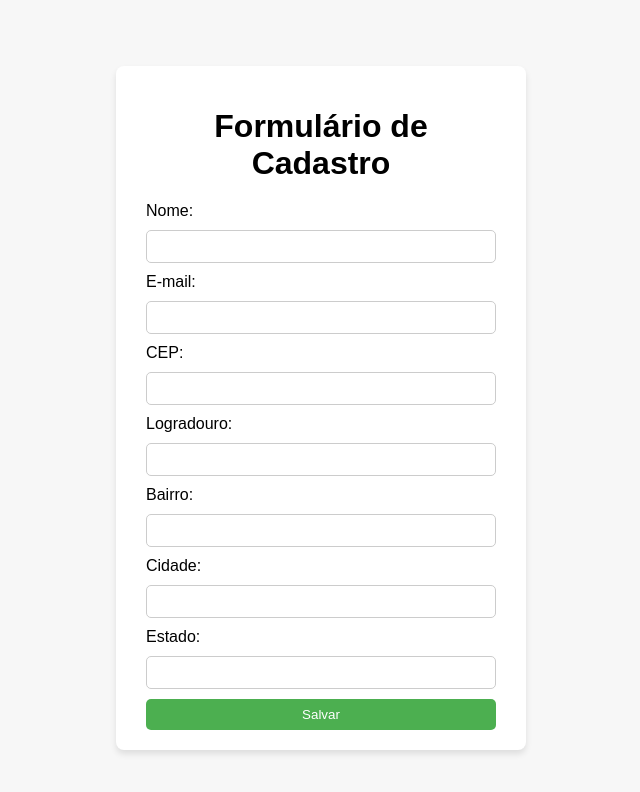
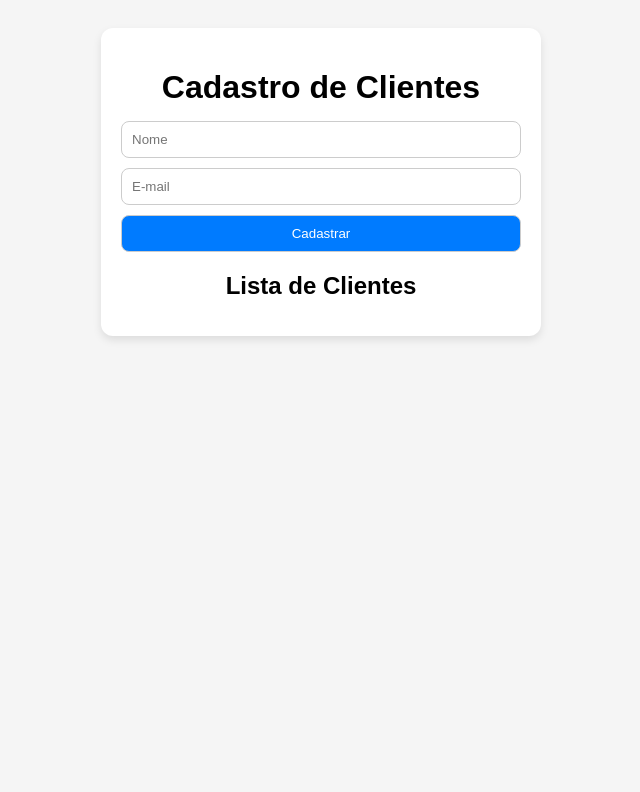
Before and after one commit to LipeLuce/buscarCEP, a plain HTML site: page index.html in a window 1280 px wide. Shown: the whole page, without its empty margins (319-959 px from the left). Drawn offline with Linux system fonts and the light colour scheme.

Commit message:
Add files via upload

```diff
--- /dev/null
+++ b/estilos.css
@@ -0,0 +1,74 @@
+body {
+  font-family: Arial, sans-serif;
+  background-color: #f5f5f5;
+  display: flex;
+  justify-content: center;
+  padding: 20px;
+}
+
+.container {
+  background: #fff;
+  padding: 20px;
+  border-radius: 12px;
+  box-shadow: 0 4px 8px rgba(0,0,0,0.1);
+  width: 400px;
+}
+
+h1, h2 {
+  text-align: center;
+  margin-bottom: 15px;
+}
+
+form {
+  display: flex;
+  flex-direction: column;
+  gap: 10px;
+}
+
+input, button {
+  padding: 10px;
+  border: 1px solid #ccc;
+  border-radius: 8px;
+}
+
+button {
+  background: #007bff;
+  color: white;
+  cursor: pointer;
+}
+
+button:hover {
+  background: #0056b3;
+}
+
+ul {
+  list-style: none;
+  padding: 0;
+}
+
+li {
+  background: #f9f9f9;
+  margin: 8px 0;
+  padding: 10px;
+  border-radius: 8px;
+  display: flex;
+  justify-content: space-between;
+  align-items: center;
+}
+
+li span {
+  margin-right: 15px;
+}
+
+li button {
+  background: #dc3545;
+  border: none;
+  padding: 6px 12px;
+  border-radius: 8px;
+  color: white;
+  cursor: pointer;
+}
+
+li button:hover {
+  background: #b02a37;
+}
--- a/index.html
+++ b/index.html
@@ -1,40 +1,25 @@
 <!DOCTYPE html>
 <html lang="pt-BR">
 <head>
-  <meta charset="UTF-8" />
-  <meta name="viewport" content="width=device-width, initial-scale=1.0" />
-  <title>Cadastro de Usuário</title>
-  <link rel="stylesheet" href="styles.css" />
+  <meta charset="UTF-8">
+  <meta name="viewport" content="width=device-width, initial-scale=1.0">
+  <title>Cadastro de Clientes</title>
+  <link rel="stylesheet" href="estilos.css">
 </head>
 <body>
-  <main>
-    <h1>Formulário de Cadastro</h1>
-    <form id="cadastroForm">
-      <label for="nome">Nome:</label>
-      <input type="text" id="nome" name="nome" required />
+  <div class="container">
+    <h1>Cadastro de Clientes</h1>
 
-      <label for="email">E-mail:</label>
-      <input type="email" id="email" name="email" required />
+    <form id="formCliente">
+      <input type="text" id="nome" placeholder="Nome" required>
+      <input type="email" id="email" placeholder="E-mail" required>
+      <button type="submit">Cadastrar</button>
+    </form>
 
-      <label for="cep">CEP:</label>
-      <input type="text" id="cep" name="cep" maxlength="8" required />
+    <h2>Lista de Clientes</h2>
+    <ul id="listaClientes"></ul>
+  </div>
 
-      <label for="logradouro">Logradouro:</label>
-      <input type="text" id="logradouro" name="logradouro" />
-
-      <label for="bairro">Bairro:</label>
-      <input type="text" id="bairro" name="bairro" />
-
-      <label for="cidade">Cidade:</label>
-      <input type="text" id="cidade" name="cidade" />
-
-      <label for="uf">Estado:</label>
-      <input type="text" id="uf" name="uf" maxlength="2" />
-
-      <button type="submit">Salvar</button>
-    </form>
-  </main>
-
-  <script src="script.js"></script>
+  <script type="module" src="js/app.js"></script>
 </body>
 </html>
```
